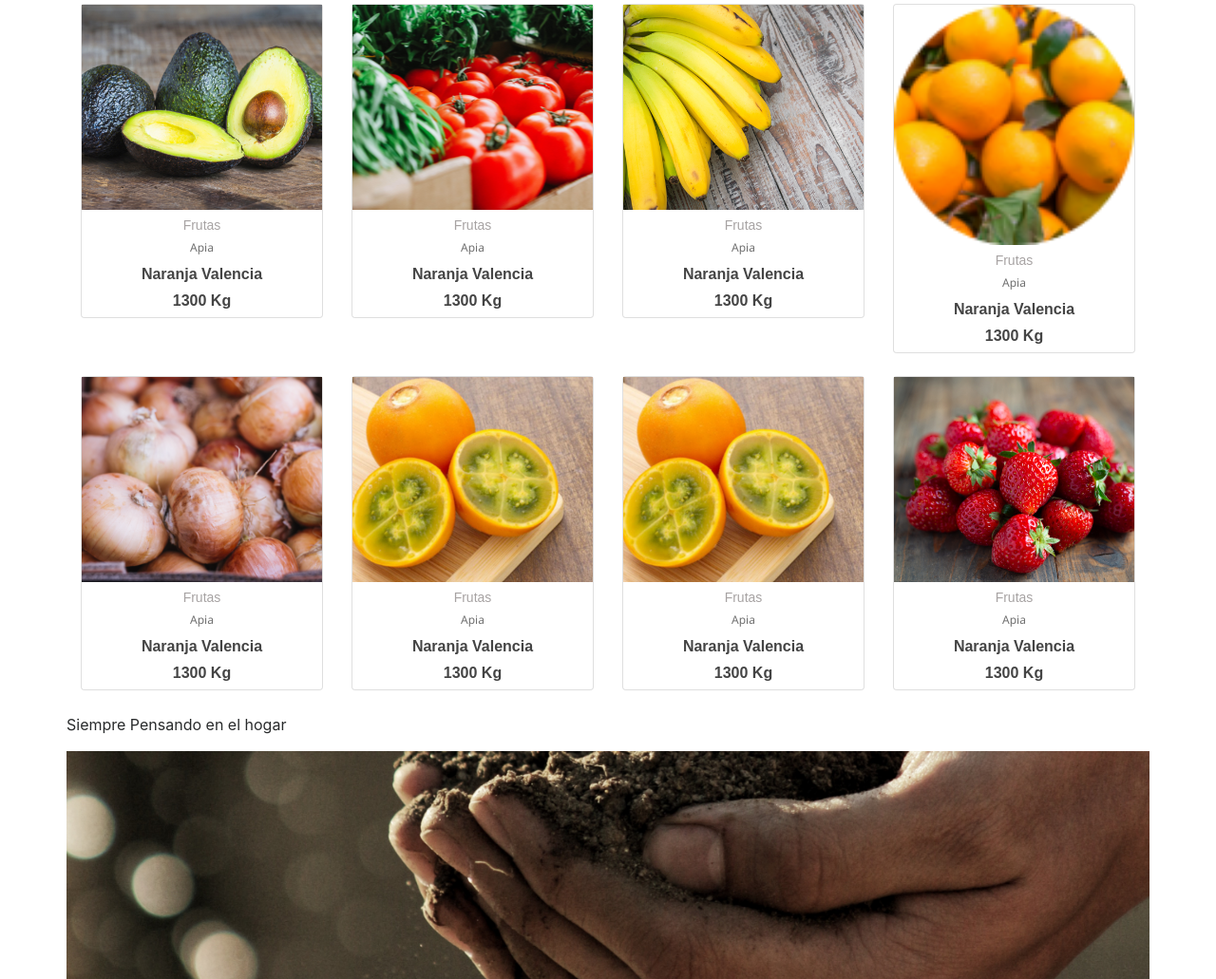
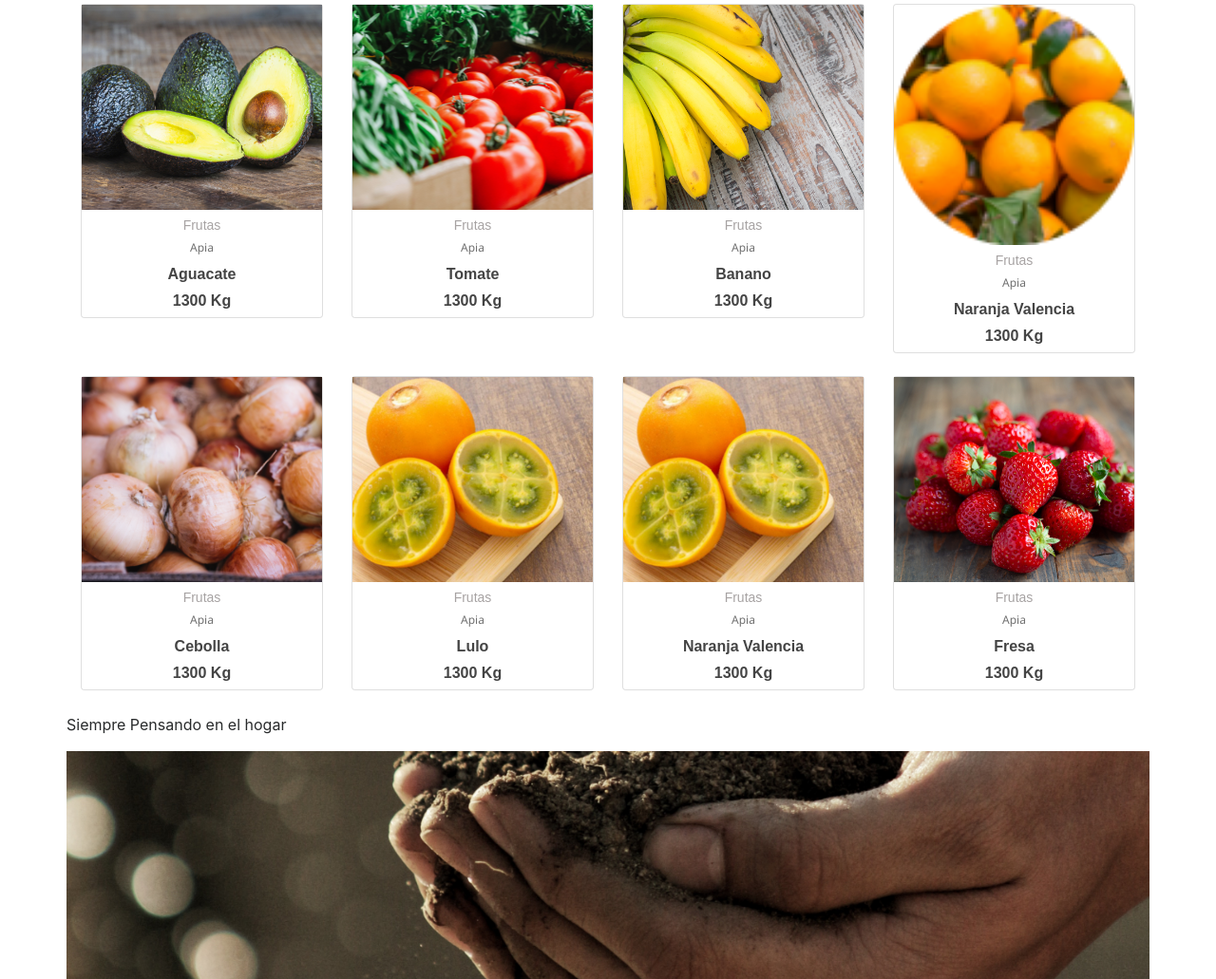
Before and after one commit to fer-123456/AGRO, a PHP site: page /Componentes/inicio.php in a window 1280 px wide. Shown: the part 923-1954 px from the top of the page at 95% size. Run offline with PHP 8.4, Linux system fonts and the light colour scheme; some libraries are stand-ins or nearby versions.

Commit message:
cambios nuevos

```diff
--- a/Componentes/C_Comprador_saludo.php
+++ b/Componentes/C_Comprador_saludo.php
@@ -53,7 +53,7 @@
           <button type="button" class="ESTILOS2botones9" name="yatengocuenta"id="boton_login_productor">YA TENGO CUENTA</button>
               <script type="text/javascript">
             document.getElementById("boton_login_productor").onclick = function () {
-            location.href = "?menu=C_Login_productor";
+            location.href = "C_Login_productor.php";
             };
          </script>
 
@@ -62,7 +62,7 @@
               <button type="button" class="ESTILOS2botones4" name="quierocrearcuenta"id="registro_comprador">QUIERO CREAR UNA CUENTA Y COMENZAR</button>
               <script type="text/javascript">
             document.getElementById("registro_comprador").onclick = function () {
-            location.href = "?menu=P_Registro_Comprador";
+            location.href = "P_Registro_Comprador.php";
             };
          </script>
           </div>
--- a/Componentes/C_Login_productor.php
+++ b/Componentes/C_Login_productor.php
@@ -111,7 +111,7 @@
         </div>
         <div class="col-3">
           <div class="ESTILOS1centrado">
-            <a class="COMUNES1links1" href="?menu=P_Registro_Productor">Crear Cuenta</a>
+            <a class="COMUNES1links1" href="P_Registro_Productor.php">Crear Cuenta</a>
           </div>
         </div>
         <div class="col-3">
--- a/Componentes/Confirmacion_producto.php
+++ b/Componentes/Confirmacion_producto.php
@@ -94,7 +94,7 @@
          <button type="button" class="ESTILOS1botones" name="cancelar"id="finalizar">FINALIZAR</button>
          <script type="text/javascript">
            document.getElementById("finalizar").onclick = function () {
-           location.href = "?menu=inicio";
+           location.href = "inicio.php";
            };
          </script>
 
@@ -103,7 +103,7 @@
          <button type="submit" class="ESTILOS1botones" name="venproducto"id="venproducto">Vender otro </button>
          <script type="text/javascript">
            document.getElementById("venproducto").onclick = function () {
-           location.href = "?menu=regproducto";
+           location.href = "regproducto.php";
            };
          </script>
       </div>
--- a/Componentes/P_Productor_saludo.php
+++ b/Componentes/P_Productor_saludo.php
@@ -53,7 +53,7 @@
               <button type="button" class="ESTILOS2botones9" name="yatengocuenta"id="boton_login_productor">YA TENGO CUENTA</button>
               <script type="text/javascript">
             document.getElementById("boton_login_productor").onclick = function () {
-            location.href = "?menu=C_Login_productor";
+            location.href = "C_Login_productor.php";
             };
          </script>
           </div>
@@ -61,7 +61,7 @@
               <button type="button" class="ESTILOS2botones10" name="quierocrearcuenta"id="registro_productor">QUIERO CREAR UNA CUENTA Y COMENZAR</button>
               <script type="text/javascript">
             document.getElementById("registro_productor").onclick = function () {
-            location.href = "?menu=P_Registro_Productor";
+            location.href = "P_Registro_Productor.php";
             };
             </script>
           </div>
--- a/Componentes/P_Registro_Comprador.php
+++ b/Componentes/P_Registro_Comprador.php
@@ -123,7 +123,7 @@
               <button type="button" class="ESTILOS1botones" name="cancelar"id="cancelar_comprador">CANCELAR</button>
               <script type="text/javascript">
             document.getElementById("cancelar_comprador").onclick = function () {
-            location.href = "?menu=inicio";
+            location.href = "inicio.php";
             };
             </script>
           </div>
--- a/Componentes/P_Registro_Productor.php
+++ b/Componentes/P_Registro_Productor.php
@@ -181,7 +181,7 @@
               <button type="button" class="ESTILOS1botones" name="cancelar"id="cancelar_productor">CANCELAR</button>
               <script type="text/javascript">
             document.getElementById("cancelar_productor").onclick = function () {
-            location.href = "?menu=inicio";
+            location.href = "inicio.php";
             };
             </script>
 
@@ -190,7 +190,7 @@
               <button type="submit" class="ESTILOS1botones" name="continuar">CONTINUAR</button>
               <script type="text/javascript">
             document.getElementById("continuar").onclick = function () {
-            location.href = "?menu=formulario_producto";
+            location.href = "formulario_producto.php";
             };
             </script>
           </div>
--- a/Componentes/P_Registro_Transportista.php
+++ b/Componentes/P_Registro_Transportista.php
@@ -143,7 +143,7 @@
               <button type="button" class="ESTILOS1botones" name="cancelar"id="cancelar_productor">CANCELAR</button>
               <script type="text/javascript">
             document.getElementById("cancelar_productor").onclick = function () {
-            location.href = "?menu=inicio";
+            location.href = "inicio.php";
             };
             </script>
 
--- a/Componentes/T_Transportador_saludo.php
+++ b/Componentes/T_Transportador_saludo.php
@@ -53,7 +53,7 @@
           <button type="button" class="ESTILOS2botones9" name="yatengocuenta"id="boton_login_productor">YA TENGO CUENTA</button>
               <script type="text/javascript">
             document.getElementById("boton_login_productor").onclick = function () {
-            location.href = "?menu=C_Login_productor";
+            location.href = "C_Login_productor.php";
             };
          </script>
           </div>
@@ -61,7 +61,7 @@
               <button type="button" class="ESTILOS2botones8" name="quierocrearcuenta"id="registro_transportistas">QUIERO CREAR UNA CUENTA Y COMENZAR</button>
               <script type="text/javascript">
             document.getElementById("registro_transportistas").onclick = function () {
-            location.href = "?menu=P_Registro_Transportista";
+            location.href = "P_Registro_Transportista.php";
             };
          </script>
 
--- a/Componentes/formulario2_producto.php
+++ b/Componentes/formulario2_producto.php
@@ -150,7 +150,7 @@
          <button type="button" class="ESTILOS1botones" name="cancelar"id="cancelar">ATRAS</button>
          <script type="text/javascript">
            document.getElementById("cancelar").onclick = function () {
-           location.href = "?menu=regproducto";
+           location.href = "regproducto.php";
            };
          </script>
 
@@ -159,7 +159,7 @@
          <button type="submit" class="ESTILOS1botones" name="confirmar"id="confirmar">CONTINUAR</button>
          <script type="text/javascript">
            document.getElementById("confirmar").onclick = function () {
-           location.href = "?menu=Confirmacion_producto";
+           location.href = "Confirmacion_producto.php";
            };
          </script>
       </div>
--- a/Componentes/formulario_producto.php
+++ b/Componentes/formulario_producto.php
@@ -190,7 +190,7 @@
          <button type="button" class="ESTILOS1botones" name="cancelar"id="cancelar">ATRAS</button>
          <script type="text/javascript">
            document.getElementById("cancelar").onclick = function () {
-           location.href = "?menu=regproducto";
+           location.href = "regproducto.php";
            };
          </script>
 
@@ -199,7 +199,7 @@
          <button type="submit" class="ESTILOS1botones" name="continuar"id="terminar">CONTINUAR</button>
          <script type="text/javascript">
            document.getElementById("terminar").onclick = function () {
-           location.href = "?menu=formulario2_producto";
+           location.href = "formulario2_producto.php";
            };
          </script>
       </div>
--- a/Componentes/inicio.php
+++ b/Componentes/inicio.php
@@ -89,7 +89,7 @@
           <button type="button" class="ESTILOS1botones2" name="vender" id="boton_Productor">VENDER</button>
 		  <script type="text/javascript">
             document.getElementById("boton_Productor").onclick = function () {
-            location.href = "?menu=P_Productor_saludo";
+            location.href = "P_Productor_saludo.php";
             };
          </script>
         </div>
@@ -99,7 +99,7 @@
           <button type="button" class="ESTILOS1botones2" name="transportar" id="boton_Transportador">TRANSPORTAR</button>
           <script type="text/javascript">
             document.getElementById("boton_Transportador").onclick = function () {
-            location.href = "?menu=T_Transportador_saludo";
+            location.href = "T_Transportador_saludo.php";
             };
          </script>
         </div>
@@ -109,7 +109,7 @@
           <button type="button" class="ESTILOS1botones2" name="comprar"id="boton_Comprador">COMPRAR</button>
           <script type="text/javascript">
             document.getElementById("boton_Comprador").onclick = function () {
-            location.href = "?menu=C_Comprador_saludo";
+            location.href = "C_Comprador_saludo.php";
             };
          </script>
         </div>
@@ -136,7 +136,7 @@
                     <label class="ESTILOS1centrado1"></label>
                     <label class="ESTILOS1centrado1">Frutas</label>
                     <label class="ESTILOS1centrado2">Apia</label>
-                    <label class="ESTILOS1centrado3">Naranja Valencia</label>
+                    <label class="ESTILOS1centrado3">Aguacate</label>
                     <label class="ESTILOS1centrado4">1300 Kg</label>
               </div>
             </div>
@@ -147,7 +147,7 @@
                     <label class="ESTILOS1centrado1"></label>
                     <label class="ESTILOS1centrado1">Frutas</label>
                     <label class="ESTILOS1centrado2">Apia</label>
-                    <label class="ESTILOS1centrado3">Naranja Valencia</label>
+                    <label class="ESTILOS1centrado3">Tomate</label>
                     <label class="ESTILOS1centrado4">1300 Kg</label>
               </div>
             </div>
@@ -158,7 +158,7 @@
                     <label class="ESTILOS1centrado1"></label>
                     <label class="ESTILOS1centrado1">Frutas</label>
                     <label class="ESTILOS1centrado2">Apia</label>
-                    <label class="ESTILOS1centrado3">Naranja Valencia</label>
+                    <label class="ESTILOS1centrado3">Banano</label>
                     <label class="ESTILOS1centrado4">1300 Kg</label>
               </div>
             </div>
@@ -182,7 +182,7 @@
                     <label class="ESTILOS1centrado1"></label>
                     <label class="ESTILOS1centrado1">Frutas</label>
                     <label class="ESTILOS1centrado2">Apia</label>
-                    <label class="ESTILOS1centrado3">Naranja Valencia</label>
+                    <label class="ESTILOS1centrado3">Cebolla</label>
                     <label class="ESTILOS1centrado4">1300 Kg</label>
               </div>
             </div>
@@ -193,7 +193,7 @@
                     <label class="ESTILOS1centrado1"></label>
                     <label class="ESTILOS1centrado1">Frutas</label>
                     <label class="ESTILOS1centrado2">Apia</label>
-                    <label class="ESTILOS1centrado3">Naranja Valencia</label>
+                    <label class="ESTILOS1centrado3">Lulo</label>
                     <label class="ESTILOS1centrado4">1300 Kg</label>
               </div>
             </div>
@@ -215,7 +215,7 @@
                     <label class="ESTILOS1centrado1"></label>
                     <label class="ESTILOS1centrado1">Frutas</label>
                     <label class="ESTILOS1centrado2">Apia</label>
-                    <label class="ESTILOS1centrado3">Naranja Valencia</label>
+                    <label class="ESTILOS1centrado3">Fresa</label>
                     <label class="ESTILOS1centrado4">1300 Kg</label>
               </div>
             </div>
--- a/Componentes/regproducto.php
+++ b/Componentes/regproducto.php
@@ -119,7 +119,7 @@
                <button type="button" class="ESTILOS1botones" name="cancelar"id="cancelar_productor">CANCELAR</button>
                <script type="text/javascript">
                  document.getElementById("cancelar_productor").onclick = function () {
-                 location.href = "?menu=inicio";
+                 location.href = "inicio.php";
                  };
                </script>
 
@@ -128,7 +128,7 @@
                <button type="submit" class="ESTILOS1botones" name="continuar"id="insertar">CONTINUAR</button>
                <script type="text/javascript">
                  document.getElementById("insertar").onclick = function () {
-                 location.href = "?menu=formulario_producto";
+                 location.href = "formulario_producto.php";
                  };
                </script>
             </div>
--- a/Layouts/header.php
+++ b/Layouts/header.php
@@ -8,7 +8,7 @@
 		</div>
 			<ul class="nav navbar-nav">
 				<li>
-					<a href="?menu=inicio">Inicio</a>
+					<a href="Componentes/inicio.php">Inicio</a>
 				</li>
 				<li>
 					<a href="?menu=regproducto">Registrar Productor</a>
--- a/routing.php
+++ b/routing.php
@@ -2,7 +2,7 @@
 	/**
 	* Archivo que redirecciona al contenido que se va incrustar dentro de la header y el footer
 	**/
-	switch ($_GET['menu']) {
+	/**switch ($_GET['menu']) {
 		case 'ingreso':
 			require_once('Componentes/ingreso.php');
 			break;
```
